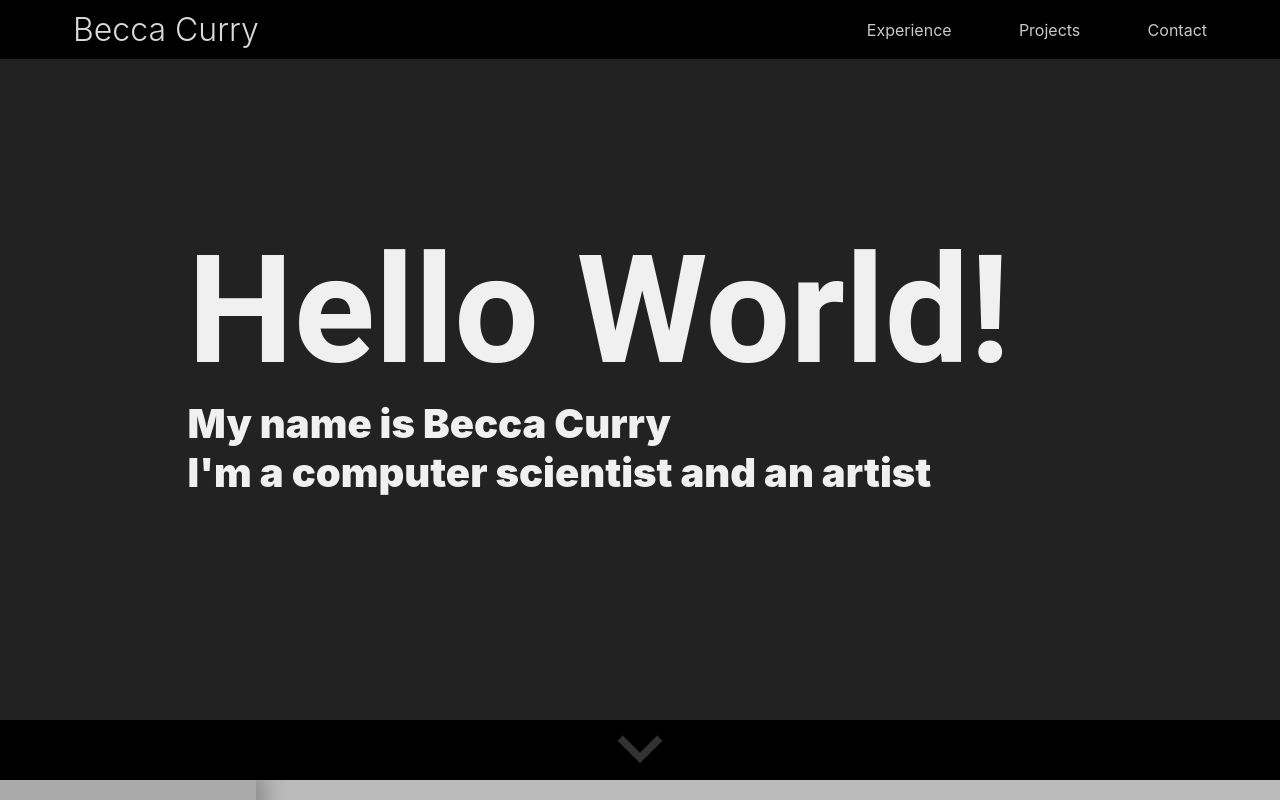
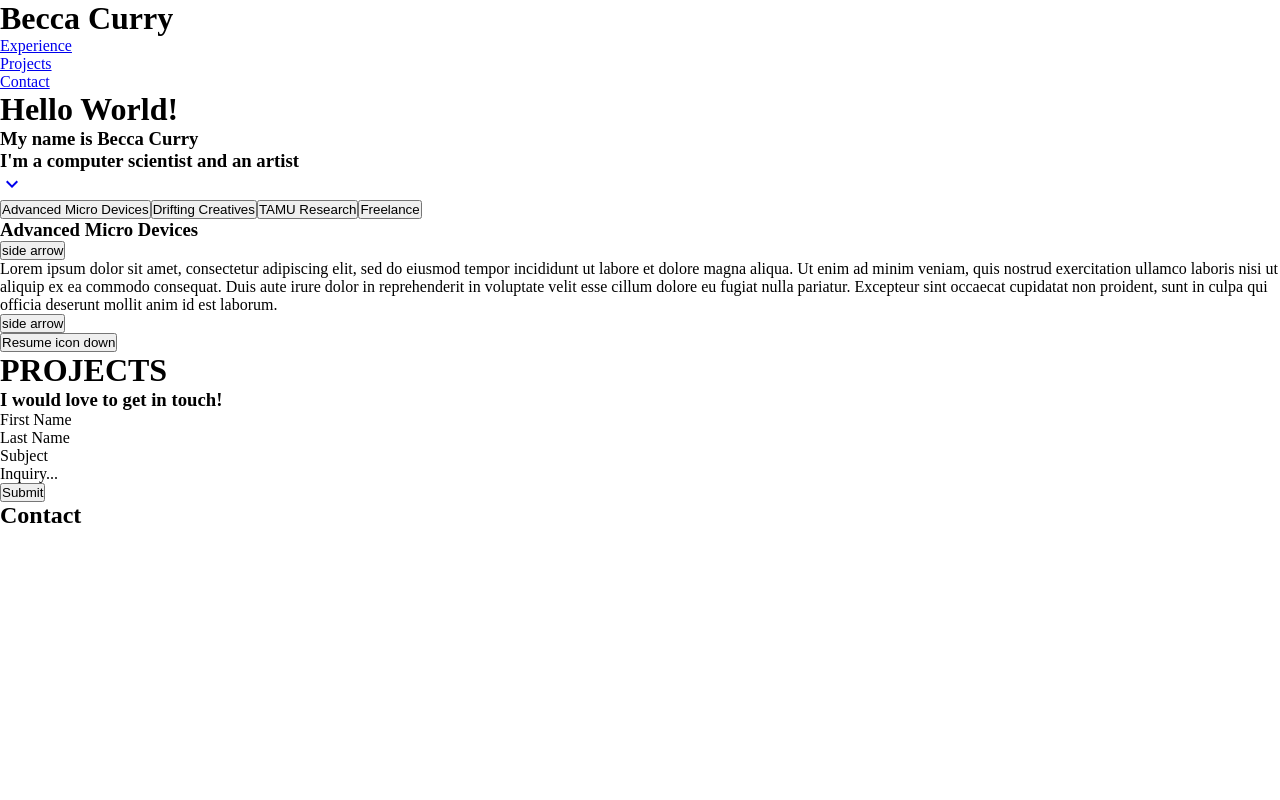
Before and after one commit to beccacb3/beccacurry-website, a React (Create React App) app in the folder my-website/: page / in a window 1280 px wide. Shown: the top 800 px of the page. Built offline with nearby package versions, Linux system fonts and the light colour scheme.

Commit message:
removed styling, going to add max width and font size restrictions

```diff
--- a/my-website/src/Components/Experience.js
+++ b/my-website/src/Components/Experience.js
@@ -1,40 +1,6 @@
 import React, { useEffect, useState, useRef }  from 'react';
-import Job from './Job.js';
 import '../scss/main.scss';
-import Jobs from '../Data/Jobs.txt';
-import { ListItemSecondaryAction } from '@mui/material';
 import Counter from "../Hooks/Counter";
-
-function ReadTextFile(){
-    const [content, setContent] = useState('');
-    useEffect(() => {
-        async function fetchTextFile() {
-          const response = await fetch(Jobs);
-          const content = await response.text();
-          setContent(content);
-          console.log(content)
-        }
-
-        fetchTextFile();
-      }, []);
-      return(content)
-}
-
-function JsonList(){
-    const content = ReadTextFile()
-    const [jsonObject, setJsonObject] = useState([]);
-    const parseTextToJson = (content) => {
-        try {
-          const json = JSON.parse(content);
-          setJsonObject(json);
-        } catch (error) {
-          console.error("Error parsing JSON: ", error);
-        }
-      };
-    parseTextToJson(content)
-    console.log(jsonObject)
-}
-
 
 const Experience=(props)=>
 {
@@ -58,14 +24,9 @@ const Experience=(props)=>
         <div className="background-image">
         <div className="left">
             <div className="experience-container">
-                {/* <button id="0">Advanced Micro Devices</button>
-                <button id="1">Drifting Creatives</button>
-                <button id="2">TAMU Research</button>
-                <button id="3">Freelance</button> */}
               {renderList()}
             </div>
         </div>
-
         <div className="right">
             <div className="right-content">
                     <h3>{items[displayIndex]}</h3>
@@ -77,12 +38,6 @@ const Experience=(props)=>
                     <button className="resume">Resume <span>icon down</span></button>
             </div>
         </div>
-
-        {/* {false && <Job title="Advanced Micro Devices" content={<p>Temp</p>}/>}
-        {false && <Job title="Drifting Creatives" content={<p>Temp</p>}/>}
-        {false && <Job title="TAMU Research" content={<p>Temp</p>}/>}
-        {true && <Job title="Freelance" content={<p>Temp</p>}/>} */}
-
         </div>
     </div>);
 }
--- a/my-website/src/Components/Landing.js
+++ b/my-website/src/Components/Landing.js
@@ -8,7 +8,7 @@ const Landing=(props)=>
   return(
     <>
         <div  id="Landing" className="Landing">
-            <div>
+            <div className="max_width">
                 <h1>Hello World!</h1>
                 <h3>My name is Becca Curry</h3>
                 <h3>I'm a computer scientist and an artist</h3>
--- a/my-website/src/scss/Sections/contact.scss
+++ b/my-website/src/scss/Sections/contact.scss
@@ -1,39 +1,3 @@
-$font1: 'Roboto', sans-serif;
-$font2: 'Inter', sans-serif;
+.Contact{
 
-.Contact{
-    position: relative;
-
-    .contact-title{
-        position: relative;
-        width: 10%;
-
-        h2{
-            color: white;
-            font-family: $font1;
-            font-size: 60px;
-            transform: rotate(90deg);
-            font-weight: 400;
-            margin-right: 100%;
-        }
-    }
-
-    .contact-content{
-        background-color: #555555;
-        padding-top: 60px;
-        display: flex;
-
-        .black-subsection{
-            background-color: black;
-            color: white;
-            width: 90%;
-            border-radius: 0 40px 0 0;
-            font-family: $font2;
-
-            h3{
-                //font-family: $font1;
-                font-weight: 400;
-            }
-        }
-    }
 }
--- a/my-website/src/scss/Sections/experience.scss
+++ b/my-website/src/scss/Sections/experience.scss
@@ -1,108 +1,3 @@
-$font1: 'Roboto', sans-serif;
-$font2: 'Inter', sans-serif;
-$box-shadow: 0px 4px 20px 10px #00000040;
-$border-radius: 5px;
+.Experience{
 
-.Experience{
-    padding: 0;
-    margin: 0;
-    position: relative;
-
-    .background-image{
-        background-color: #bbb;
-        width: 100%;
-        height: 100%;
-        display: flex;
-        width: 100%;
-    }
-
-    .left{
-        width: 20%;
-        background-color: #aaa;
-        box-shadow: $box-shadow;
-        display: flex;
-        align-items: center;
-
-
-        .experience-container{
-            display: flex;
-            flex-direction: column;
-            justify-content: space-evenly;
-            width: 100%;
-            height: 80%;
-        }
-
-        button{
-            background-color: white;
-            border: none;
-            //box-shadow: $box-shadow;
-        }
-
-        button:hover{
-            background-color: #aaa;
-            cursor: pointer;
-        }
-    }
-
-    .right{
-        width: 80%;
-        display: flex;
-        justify-content: center;
-        align-items: center;
-
-        button{
-            background-color: #ddd;
-            border: none;
-            //box-shadow: $box-shadow;
-        }
-
-        button:hover{
-            background-color: #aaa;
-            cursor: pointer;
-        }
-
-        .right-content{
-            display: flex;
-            flex-direction: column;
-            max-width: 70%;
-            margin: 50px 0px;
-
-            h3{
-                background-color: #ddd;
-                border-radius: $border-radius;
-                padding: 10px;
-                text-align: center;
-                transform: translate(-20px,20px);
-                font-family: $font1;
-                max-width: 600px;
-                box-shadow: $box-shadow;
-                font-size: 40px;
-            }
-
-
-            .job-description{
-                background-color: white;
-                display: flex;
-                justify-content: space-between;
-                box-shadow: $box-shadow;
-
-
-                p{
-                    padding: 80px;
-                    font-family: $font2;
-                    font-size: 20px;
-                }
-            }
-
-            .resume{
-                width: 50%;
-                align-self: end;
-                transform: translate(-20px,-20px);
-                font-family: $font2;
-                padding: 10px 0px;
-                border-radius: $border-radius;
-                box-shadow: $box-shadow;
-            }
-        }
-    }
 }
--- a/my-website/src/scss/Sections/landing.scss
+++ b/my-website/src/scss/Sections/landing.scss
@@ -1,72 +1,3 @@
-$color_light: #f0f0f0;
-$color_dark: #222;
-$font1: 'Roboto', sans-serif;
-$font2: 'Inter', sans-serif;
-$border_changes: 1px solid rgba(255,153,153,0.2);
+.Landing{
 
-.Landing{
-    height: 90vh;
-    display: flex;
-    justify-content: center;
-    align-items: center;
-
-    h1{
-        font-family: $font1;
-        font-size: 150px;
-        font-weight: 700;
-    }
-    h3{
-        font-family: $font2;
-        font-weight: 900;
-        font-size: 40px;
-    }
-    h1, h3{
-        color: $color_light;
-    }
-
-    div{
-        transform: translateX(-5%);
-    }
-
-    background-color: $color-dark;
 }
-
-.blackBar{
-    height: 60px;
-    background-color: black;
-    //width: 100vw;
-    display: flex;
-    justify-content: center;
-    align-items: center;
-
-    .downArrow{
-        color: #333;
-        font-size: 90px;
-        transition: 0.3s;
-        animation: bounce 3s infinite;
-        animation-timing-function: linear;
-    }
-
-    .downArrow:hover{
-        color: $color_light;
-        cursor: pointer;
-        transform: translateY(0);
-        animation-play-state: paused;
-    }
-}
-
-@keyframes bounce {
-    0%{
-        transform: translateY(0);
-    }
-    50%{
-        transform: translateY(0);
-    }
-    75%{
-        transform: translateY(4px);
-    }
-  }
-
-
-//define colors outside of scss
-//define font break points
--- a/my-website/src/scss/Sections/projects.scss
+++ b/my-website/src/scss/Sections/projects.scss
@@ -1,44 +1,3 @@
-$font1: 'Roboto', sans-serif;
-$font2: 'Inter', sans-serif;
-$box-shadow: 0px 4px 20px 10px #00000040;
-$border-radius: 5px;
+.Projects{
 
-.Projects{
-    background-color: white;
-    position: relative;
-
-    h1{
-        font-family: $font1;
-        font-size: 100px;
-        font-weight: 600;
-    }
-
-    .projects-container{
-        //display: flex;
-        max-width: 1200px;
-        margin: auto;
-        padding: 20px;
-    }
-
-    .project-flex{
-        .project-row{
-            display: flex;
-            width: 100%;
-            justify-content: space-evenly;
-
-            .project{
-                background: #f0f0f0;
-                width: 25%;
-                margin: 30px 0px;
-                display: block;
-                box-shadow: $box-shadow;
-            }
-
-            .project::before{
-                content: "";
-                display: block;
-                padding-top: 100%;
-            }
-        }
-    }
 }
--- a/my-website/src/scss/Universal/nav.scss
+++ b/my-website/src/scss/Universal/nav.scss
@@ -1,44 +1,3 @@
-$font1: 'Roboto', sans-serif;
-$font2: 'Inter', sans-serif;
+.nav{
 
-.nav{
-    position: fixed;
-    top: 0;
-    width: 100%;
-    background-color: black;
-    z-index: 500;
-    color: #D9D9D9;
-    padding: 10px;
-
-    h1{
-        font-family: $font2;
-        font-weight: 300;
-    }
-
-    .navBar{
-        display: flex;
-        justify-content: space-between;
-        align-items: center;
-        max-width: 90%;
-        margin: auto;
-
-        .navContent{
-            width: max(calc(30%),300px);
-        }
-        ul{
-            display: flex;
-            justify-content: space-between;
-        }
-        li{
-            display: inline;
-            a{
-                color: #c9c9c9;
-                font-family: $font2;
-                text-decoration: none;
-            }
-            a:hover{
-                color: white;
-            }
-        }
-    }
 }
```
